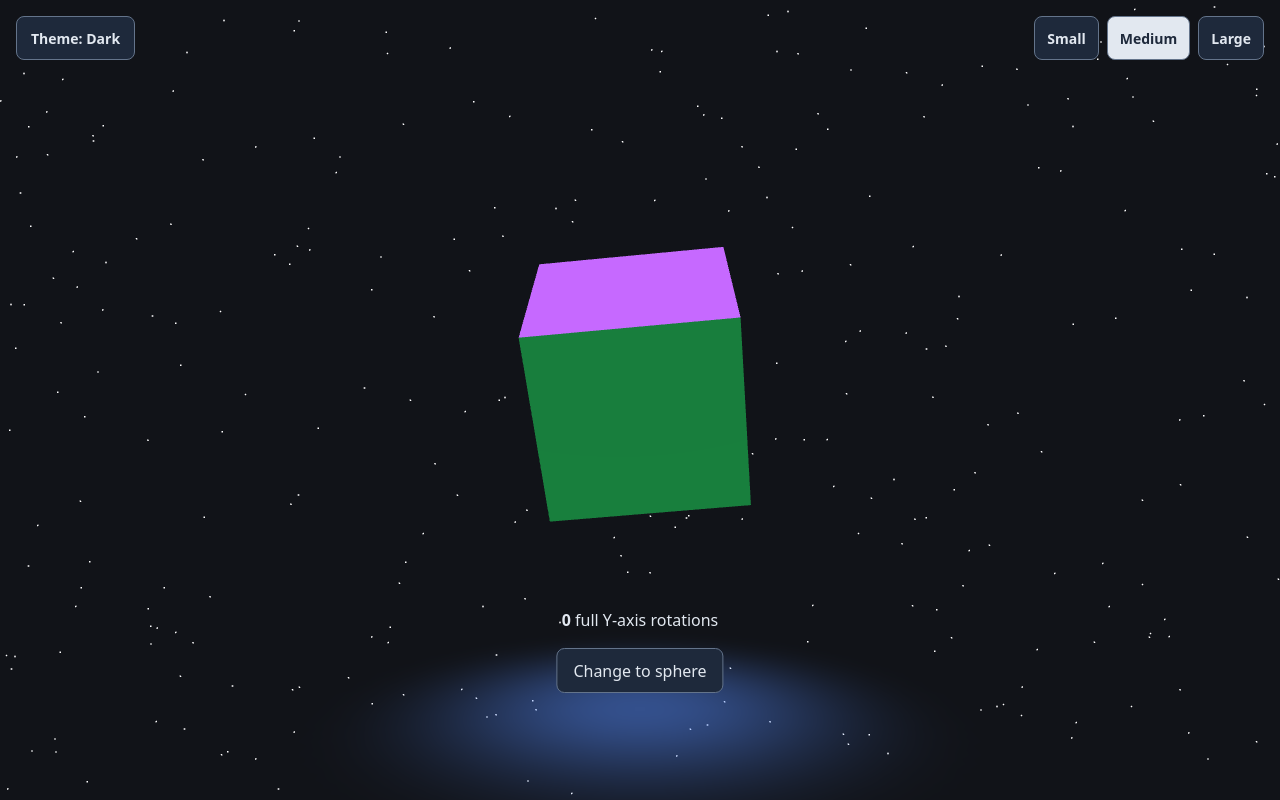
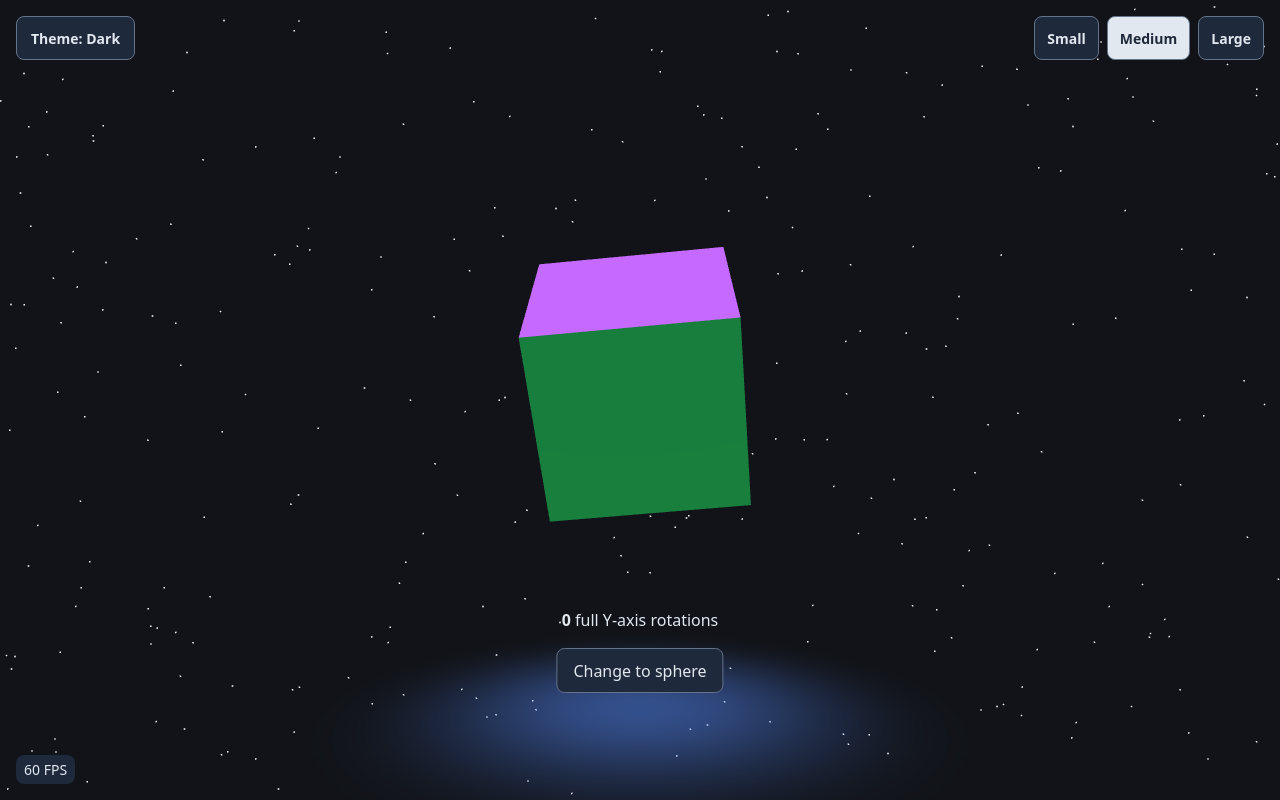
Before and after one commit to dt665m/malorytest, a React (Vite) app: page / in a window 1280 px wide. Built offline with nearby package versions, Linux system fonts and the light colour scheme.

Commit message:
Show a theme-aware FPS counter in the bottom-left corner

```diff
--- a/src/App.tsx
+++ b/src/App.tsx
@@ -13,6 +13,7 @@ export default function App() {
   const toggleShapeRef = useRef<(() => boolean) | null>(null);
   const [cubeSize, setCubeSize] = useState<CubeSize>('Medium');
   const updateSizeRef = useRef<((size: CubeSize) => void) | null>(null);
+  const [fps, setFps] = useState(0);
 
   useEffect(() => {
     const canvas = canvasRef.current!;
@@ -168,7 +169,27 @@ export default function App() {
     const start = performance.now();
     let lastCompletedRotations = 0;
     setCompletedRotations(0);
+    // Average animation frames over half a second, not event-driven redraws.
+    let fpsStart: number | null = null;
+    let fpsFrames = 0;
+    const resetFps = () => {
+      fpsStart = null;
+      fpsFrames = 0;
+      setFps(0);
+    };
     const animate = (time: number) => {
+      if (document.hidden) return;
+      if (fpsStart === null) {
+        fpsStart = time;
+      } else {
+        fpsFrames++;
+        const duration = time - fpsStart;
+        if (duration >= 500) {
+          setFps(Math.round(fpsFrames * 1000 / duration));
+          fpsStart = time;
+          fpsFrames = 0;
+        }
+      }
       const elapsed = (time - start) / 1000;
       // A small four-second bob in world space, independent of the cube's spin.
       cube.position.y = Math.sin(elapsed * Math.PI / 2) * 0.15;
@@ -183,7 +204,9 @@ export default function App() {
       }
       render();
     };
+    document.addEventListener('visibilitychange', resetFps);
     const updateMotion = () => {
+      resetFps();
       renderer.setAnimationLoop(motion.matches ? null : animate);
     };
     updateMotion();
@@ -200,6 +223,7 @@ export default function App() {
       canvas.removeEventListener('pointercancel', clearPointer);
       window.removeEventListener('blur', clearPointer);
       motion.removeEventListener('change', updateMotion);
+      document.removeEventListener('visibilitychange', resetFps);
       starGeometry.dispose();
       starMaterial.dispose();
       shadowGeometry.dispose();
@@ -261,6 +285,9 @@ export default function App() {
           </button>
         ))}
       </div>
+      <output className="fps-counter" aria-label="Frames per second" aria-live="off">
+        {fps} FPS
+      </output>
     </div>
   );
 }
--- a/src/style.css
+++ b/src/style.css
@@ -78,6 +78,19 @@ canvas {
   outline-offset: 4px;
 }
 
+.fps-counter {
+  position: absolute;
+  bottom: max(1rem, env(safe-area-inset-bottom));
+  left: max(1rem, env(safe-area-inset-left));
+  padding: 0.25rem 0.5rem;
+  border-radius: 0.5rem;
+  background: var(--surface);
+  color: var(--text);
+  font: 0.875rem/1.5 system-ui, sans-serif;
+  font-variant-numeric: tabular-nums;
+  pointer-events: none;
+}
+
 .rotation-counter {
   position: absolute;
   top: 76%;
```
Also changed, not shown: 1 other file (tests, documents, lock files or other folders).
